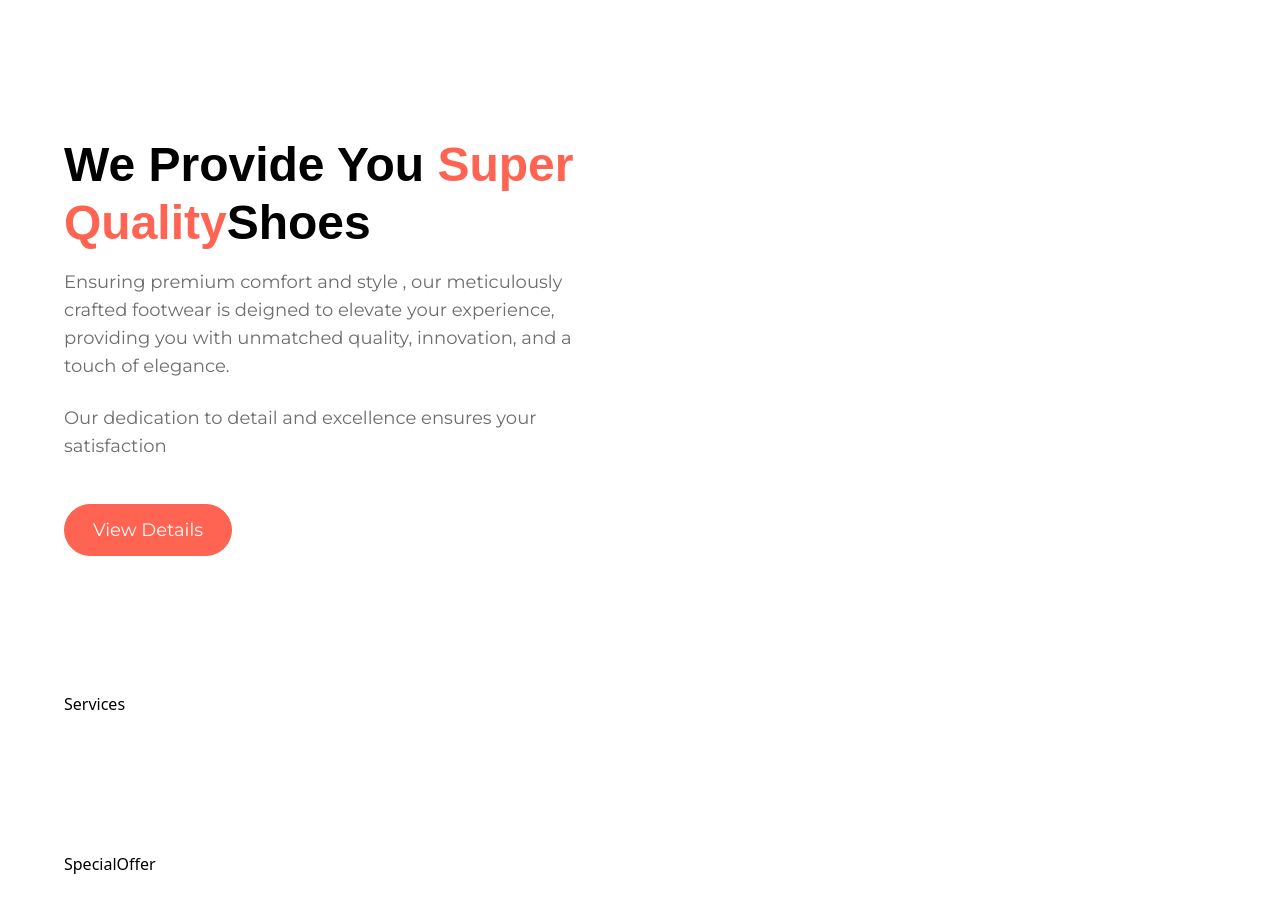
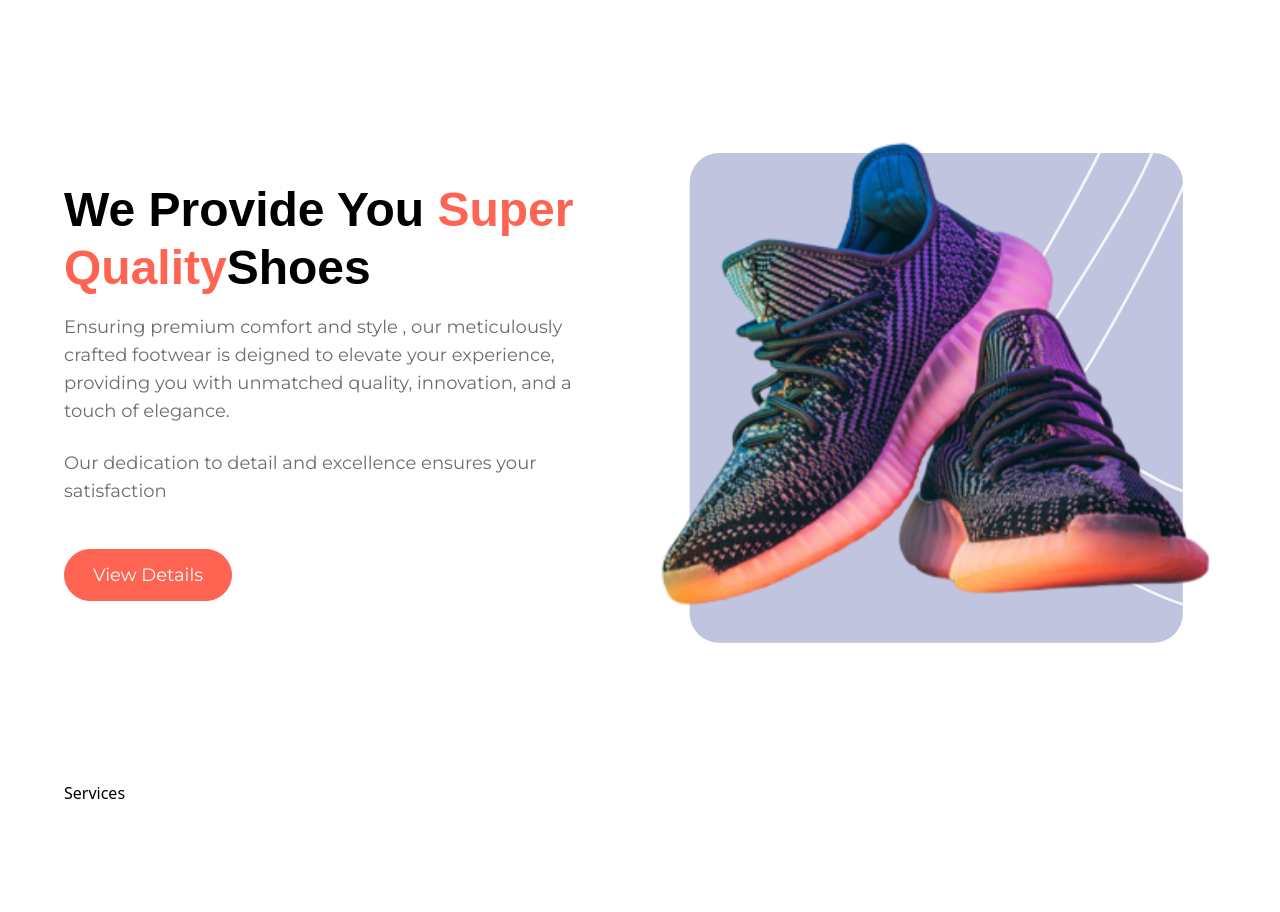
Before and after one commit to hervekwizera/nike1, a React (Vite) app: page / in a window 1280 px wide. Shown: the part 1660-2572 px from the top of the page. Built offline with nearby package versions, Linux system fonts and the light colour scheme; a web font is replaced by a local one.

Commit message:
i add image called shoe8 in super quality section

```diff
--- a/src/components/Button.jsx
+++ b/src/components/Button.jsx
@@ -13,6 +13,7 @@
     w-5 h-5 "
     />}
     </button>
+
   )
 }
 
--- a/src/sections/SuperQuality.jsx
+++ b/src/sections/SuperQuality.jsx
@@ -1,3 +1,4 @@
+import { shoe8 } from "../assets/images";
 import Button from "../components/Button";
 
 const SuperQuality = () => {
@@ -30,6 +31,15 @@
           <Button label="View Details" />
         </div>
       </div>
+      <div className="flex-1 flex
+       justify-center items-center">
+        <img src={shoe8}
+        alt="shoe8"
+        width={570}
+        height={522}
+        className="object-contain"
+        />
+      </div>
     </section>
   );
 };
```
